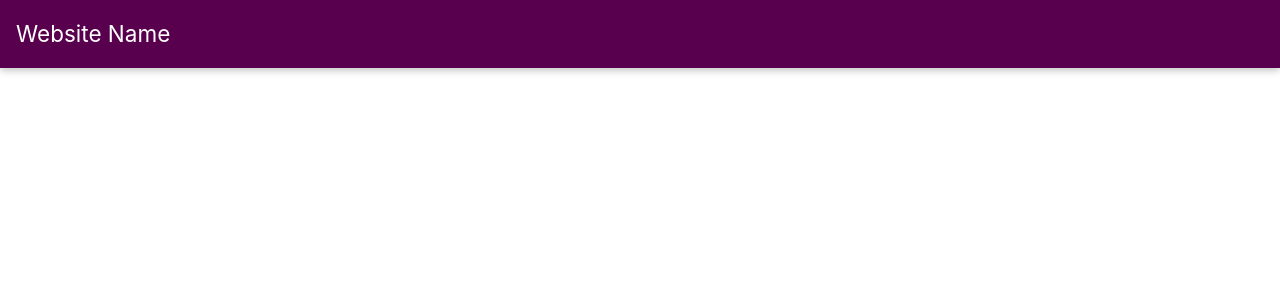
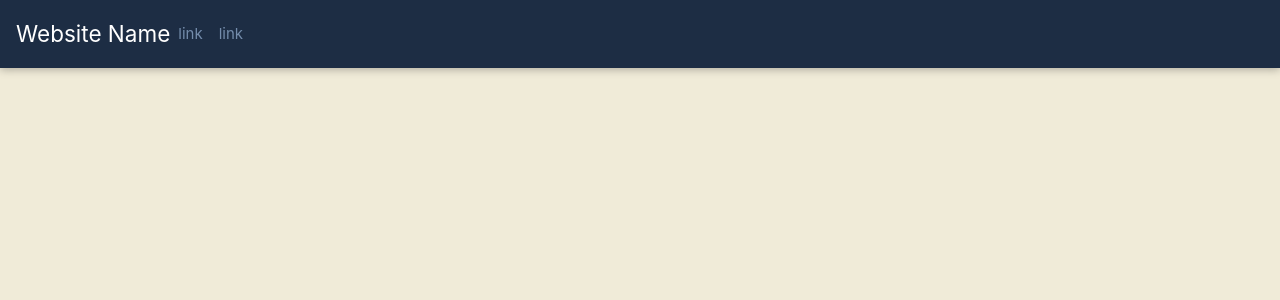
Before and after one commit to loganbw/vueBugTracker, a Vue app: page / in a window 1280 px wide. Shown: the top 300 px of the page. Built offline with nearby package versions, Linux system fonts and the light colour scheme.

Commit message:
adding folder layouts and a component for header

```diff
--- a/src/App.vue
+++ b/src/App.vue
@@ -1,6 +1,11 @@
 <script>
   import MainHeaderVue from "./components/layouts/MainHeader.vue";
   export default {
+    data(){
+      return{
+        links: ["https://google.com","https://github.com/loganbw"]
+      }
+    },
     components: {
       MainHeaderVue,
     },
@@ -9,7 +14,7 @@
 
 <template>
   <section>
-    <MainHeaderVue title="Website Name" />
+    <MainHeaderVue title="Website Name" :links="links" linkName="link" />
   </section>
 </template>
 
--- a/src/assets/base.css
+++ b/src/assets/base.css
@@ -62,6 +62,7 @@
 body {
   margin: 0;
   padding: 0;
+  background-color: #f0ebd8;
   transition: color 0.5s, background-color 0.5s;
   line-height: 1.6;
   font-family: Inter, -apple-system, BlinkMacSystemFont, "Segoe UI", Roboto, Oxygen, Ubuntu,
--- a/src/components/layouts/MainHeader.vue
+++ b/src/components/layouts/MainHeader.vue
@@ -3,24 +3,34 @@
     <h1>
       {{ title }}
     </h1>
+    <section>
+      <nav>
+        <a v-for="(link, index) in links" :key="index" :href="link">{{ linkName }}</a>
+      </nav>
+    </section>
   </header>
-  <section>
-    <nav></nav>
-  </section>
 </template>
 <script>
   export default {
-    props: ["title"],
+    props: ["title", "links", "linkName"],
   };
 </script>
 <style scoped>
   header {
     box-shadow: 0 2px 8px rgba(0, 0, 0, 0.26);
     padding: 1rem;
-    background-color: #58004d;
+    background-color: #1d2d44;
     color: white;
     text-align: center;
     display: flex;
     place-items: center;
   }
+  section {
+      display: block;
+  }
+  a {
+    text-decoration: none;
+    color: #748cab;
+    margin: 0.5rem;
+  }
 </style>
```
